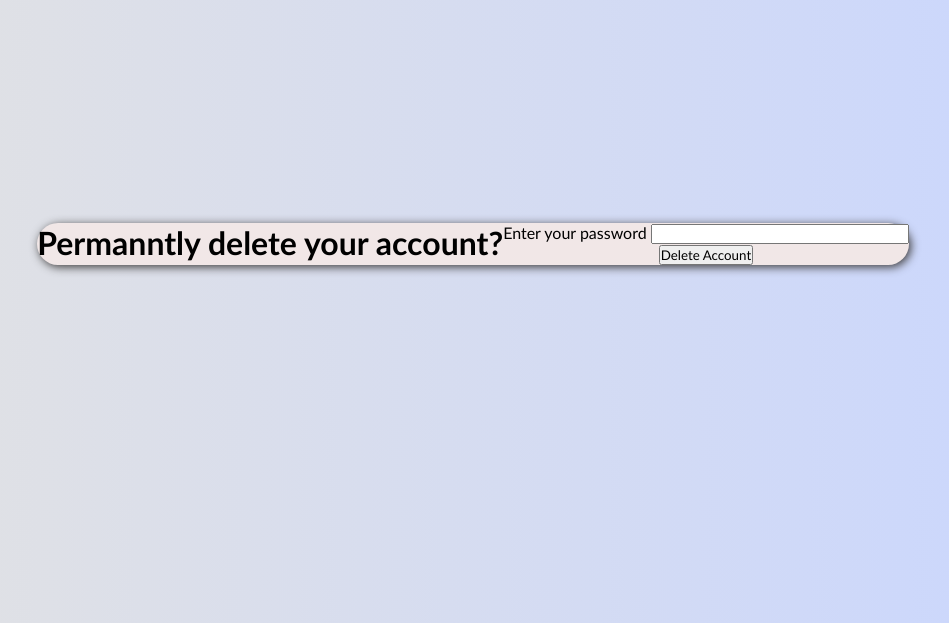
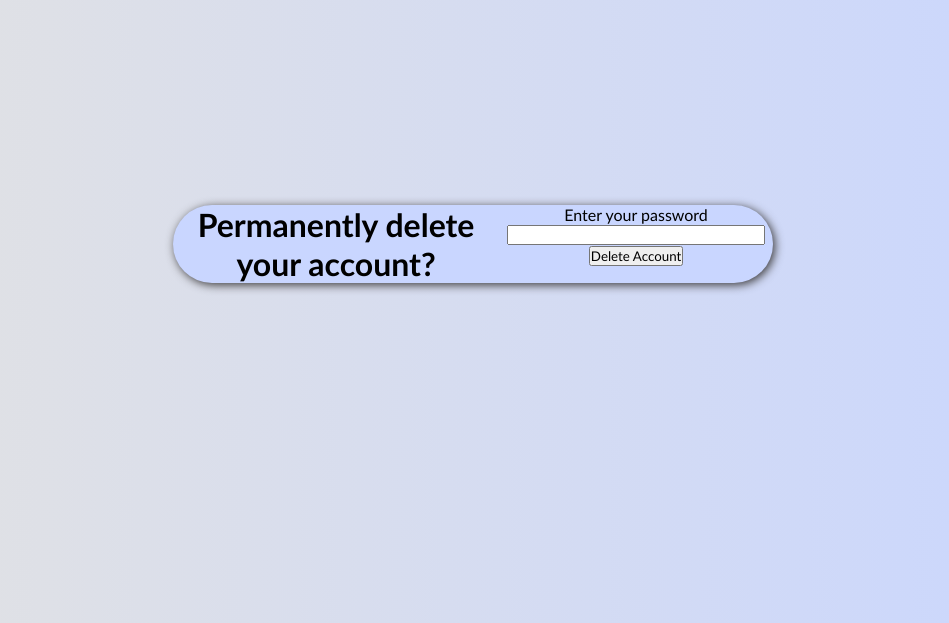
Before and after one commit to YueYingLee/CMPE-148, a Flask app: page /delete_account in a window 1280 px wide. Shown: the part 156-779 px from the top of the page, without its empty margins (167-1116 px from the left). Run offline with Flask 3, Linux system fonts and the light colour scheme; the visitor is signed in with stand-in values (Sample User, id 1).

Commit message:
new changes on frontend for delete account function

```diff
--- a/app/static/css/delete_account.css
+++ b/app/static/css/delete_account.css
@@ -10,16 +10,87 @@
     'Lucida Sans', Arial, sans-serif;
   }
 
+div {
+display: flex;
+justify-content: center;
+}
+
+
+  body {
+    background-color: #c9d6ff;
+    background: linear-gradient(to right, #e2e2e2, #c9d6ff);
+    display: flex;
+    align-items: center;
+    justify-content: center;
+    flex-direction: column;
+    height: 100vh;
+  }
+
+  hr {
+    margin: 20px 0;
+  }
+
 .cards{
-  width:100%;
-  background-color: rgb(241, 231, 231);
-  border-radius: 80px;
-  margin:40px;
+  width:600px;
+   background-color: #c9d6ff;
+  border-radius:600px;
+  margin: 100px;
   box-shadow: 2px 2px 10px rgb(60, 58, 58);
 }
 .image img{
-     border-top-right-radius: 80px;
+     border-top-right-radius: 100px;
      border-top-left-radius: 80px;
      border-bottom-left-radius: 80px;
      border-bottom-right-radius: 80px;
 }
+
+.container button.hidden{
+    background-color: transparent;
+    border-color: #fff;
+}
+
+.container form{
+    background-color: #fff;
+    display: flex;
+    align-items: flex-start;
+    justify-content: center;
+    flex-direction: column;
+    padding: 0 40px;
+    height: 100%;
+}
+
+.btn-like {
+    display: inline-block;
+    padding: 10px 20px;
+    background-color: #d1dfe3;
+    color: #ffffff;
+    text-align: center;
+    text-decoration: none;
+    font-size: 16px;
+    border-radius: 4px;
+    cursor: pointer;
+}
+
+.container{
+    background-color: #fff;
+    border-radius: 30px;
+    box-shadow: 0 5px 15px rgba(0, 0, 0, 0.35);
+    position: relative;
+    overflow: hidden;
+    width: 768px;
+    max-width: 100%;
+    min-height: 480px;
+}
+
+.container p{
+    font-size: 14px;
+    line-height: 20px;
+    letter-spacing: 0.3px;
+    margin: 20px 0;
+}
+
+  #outer {
+    width: 364px;
+    margin: 50px auto 0 auto;
+    text-align: center;
+  }
--- a/app/static/css/index.css
+++ b/app/static/css/index.css
@@ -173,7 +173,7 @@ justify-content: center;
     color: white;
     background: linear-gradient(to right, #e2e2e2, #c9d6ff);
     width: 110%;
-    height: 40%;
+    height: 60%;
     animation: typing 4s steps(30) alternate infinite,
                 line 2s infinite;
 }
--- a/app/templates/conversation.html
+++ b/app/templates/conversation.html
@@ -84,7 +84,7 @@
           {% endwith %}
 
           <script type="text/javascript">
-            var socketio = io.connect("http://10.20.6.8:5000")
+            var socketio = io.connect("http://127.0.0.1:5000")
             //var socketio = io();
             function joinConversation(conversationId) {
               socketio.emit('join_room', { conversation_id: "{{conversation_id}}", user: "{{user.username}}" });
--- a/app/templates/delete_account.html
+++ b/app/templates/delete_account.html
@@ -12,10 +12,16 @@
 </head>
 
 {% block content %}
+<style>
+  a {
+    text-decoration: none;
+  }
+  </style>
 <div>
      <div style="text-align: center;">
         <div class = "cards">
-            <h1>Permanntly delete your account?</h1>
+            <div class ="image">
+            <h1>Permanently delete your account?</h1>
                 <br> </br>
                 <form action="{{url_for('delete_account')}}" method="POST" novalidate id="deleteForm">
                     {{deleteForm.hidden_tag()}}
@@ -23,10 +29,13 @@
                     {% for error in deleteForm.password.errors %}
                         <span class="text-danger">[{{ error }}]</span>
                     {% endfor %}
-                    <p>{{deleteForm.submit(class="btn btn-danger")}}</p>
+                    <p>{{deleteForm.submit(class="btn btn-primary rounded-pill")}}</p>
                 </form>
+                </div>
          </div>
+
     </div>
+
 </div>
 
 {% endblock %}
```
